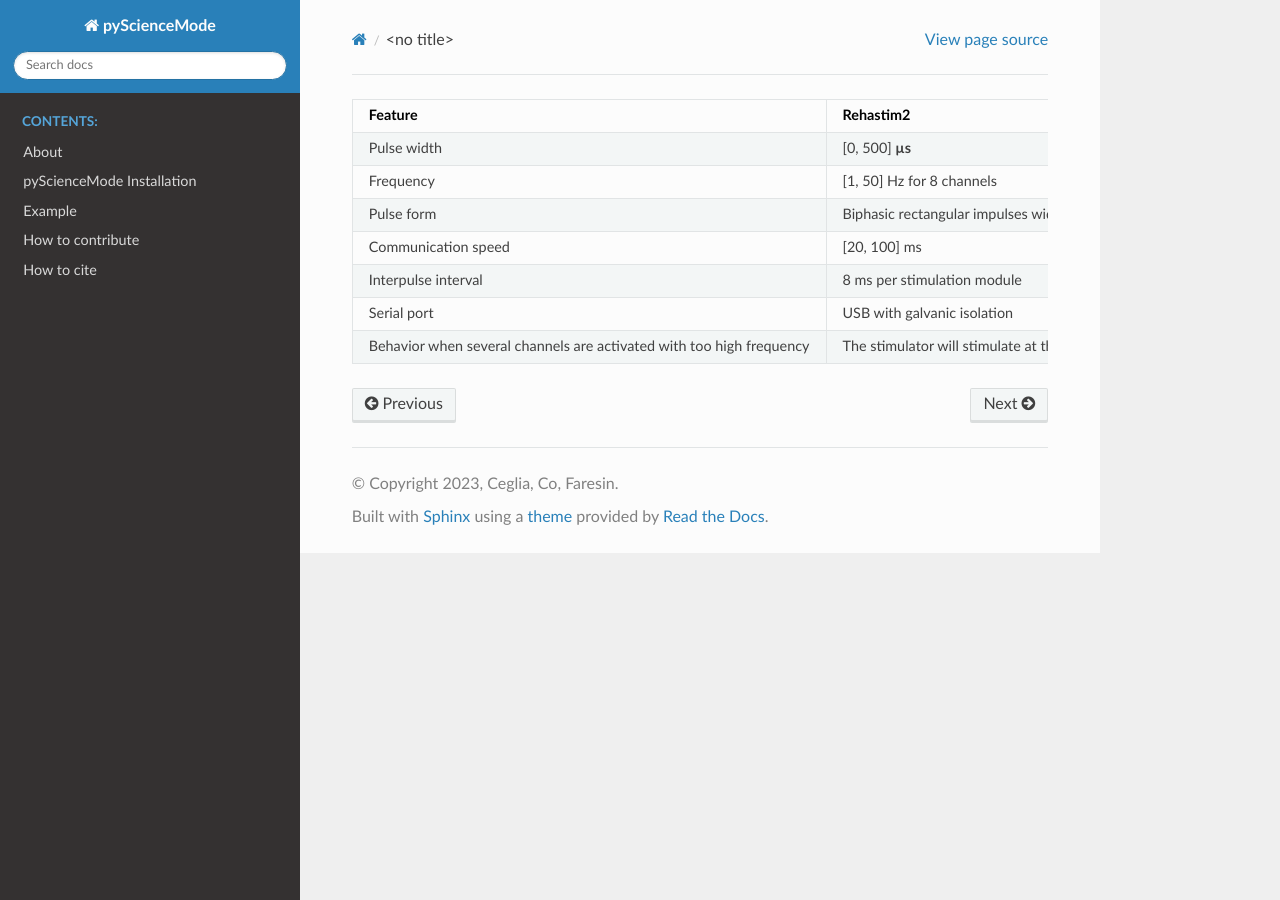
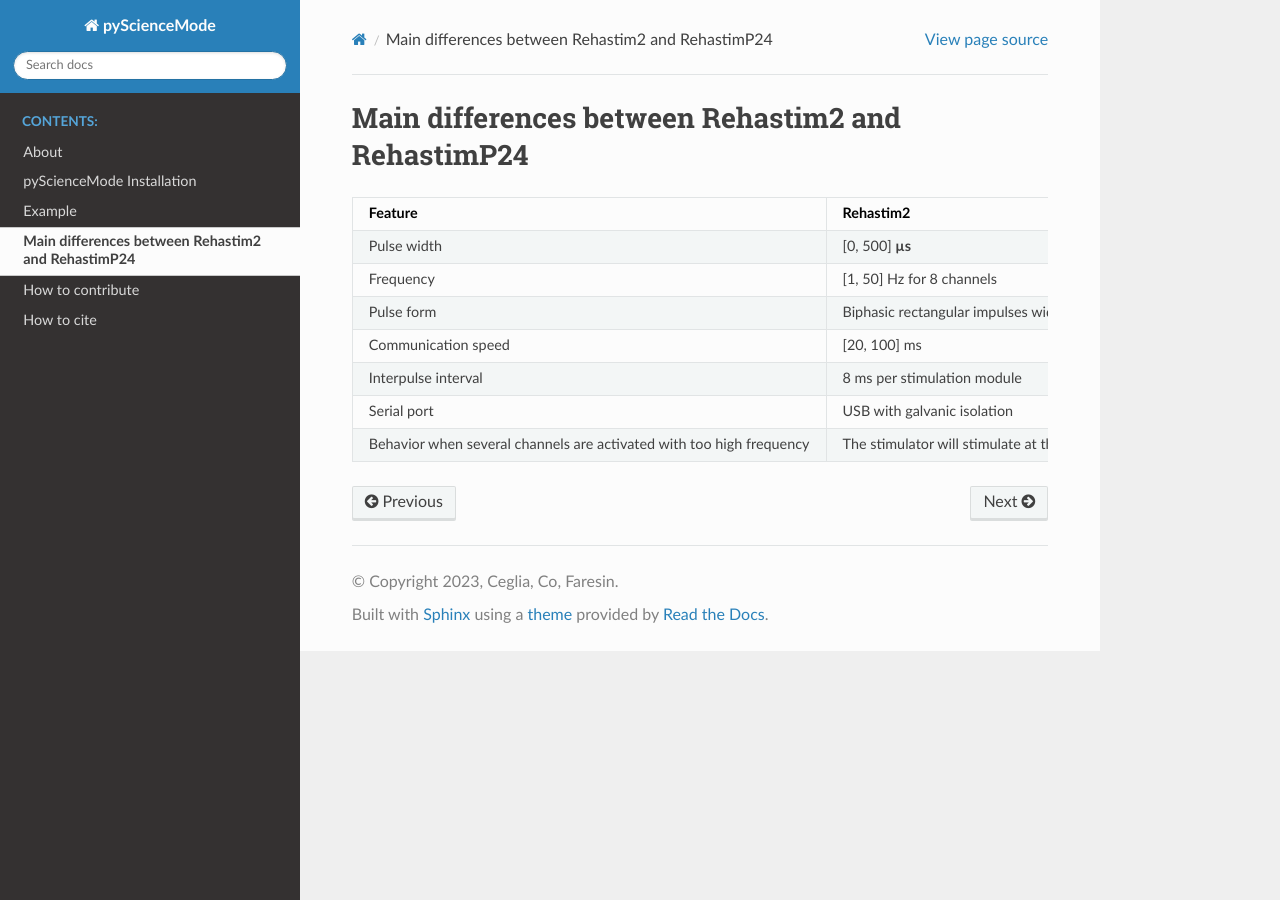
Before and after one commit to s2mLab/pyScienceMode, a Sphinx documentation site: the page built from docs/Main_differences.rst, in a window 1280 px wide. Built offline with Sphinx 7.4.7 and the Read the Docs theme 2.0.0, drawn with Linux system fonts in a browser that asks for light colours.

Commit message:
add title

```diff
--- a/docs/Main_differences.rst
+++ b/docs/Main_differences.rst
@@ -1,3 +1,7 @@
+==================================================
+Main differences between Rehastim2 and RehastimP24
+==================================================
+
 .. list-table::
    :widths: 33 33 33
    :header-rows: 1
```
